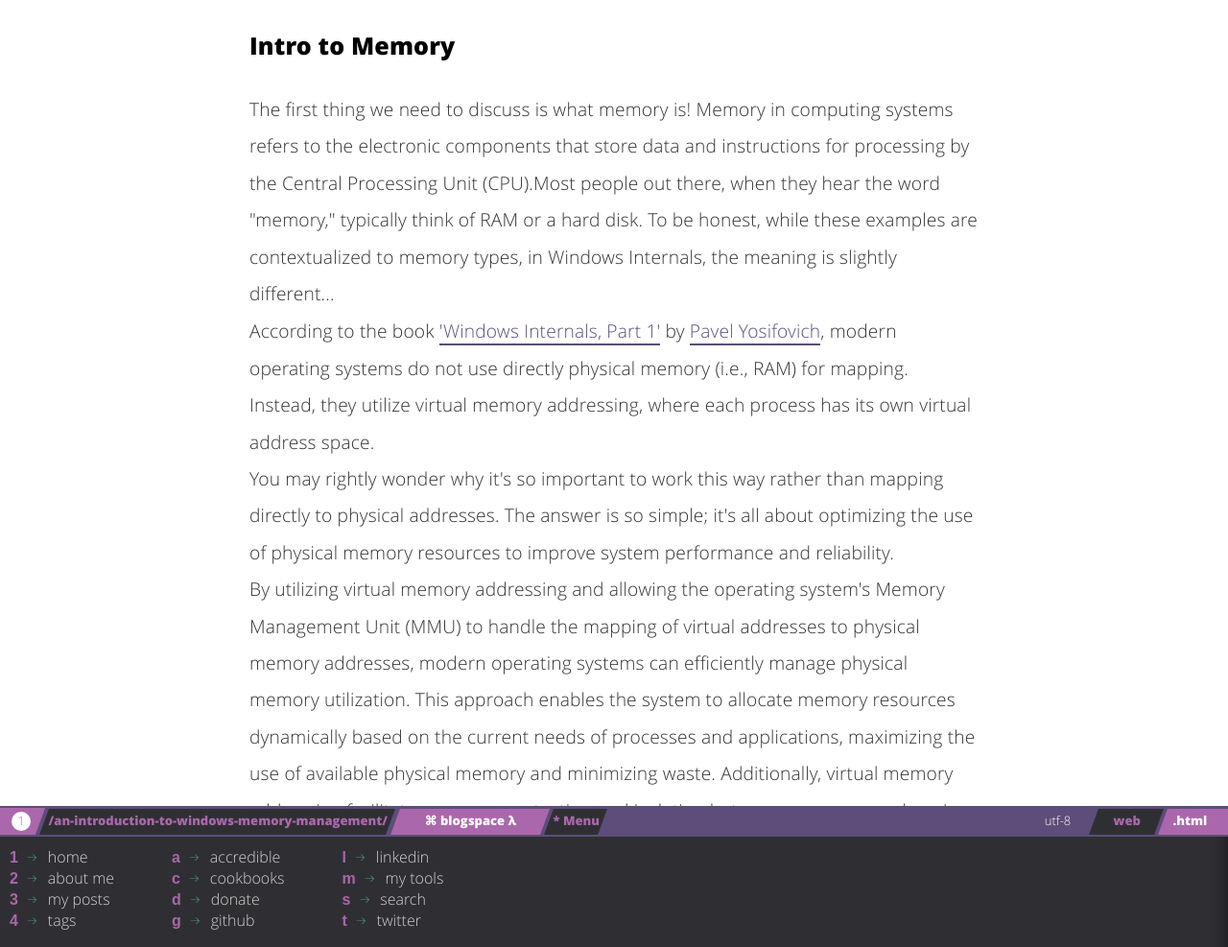
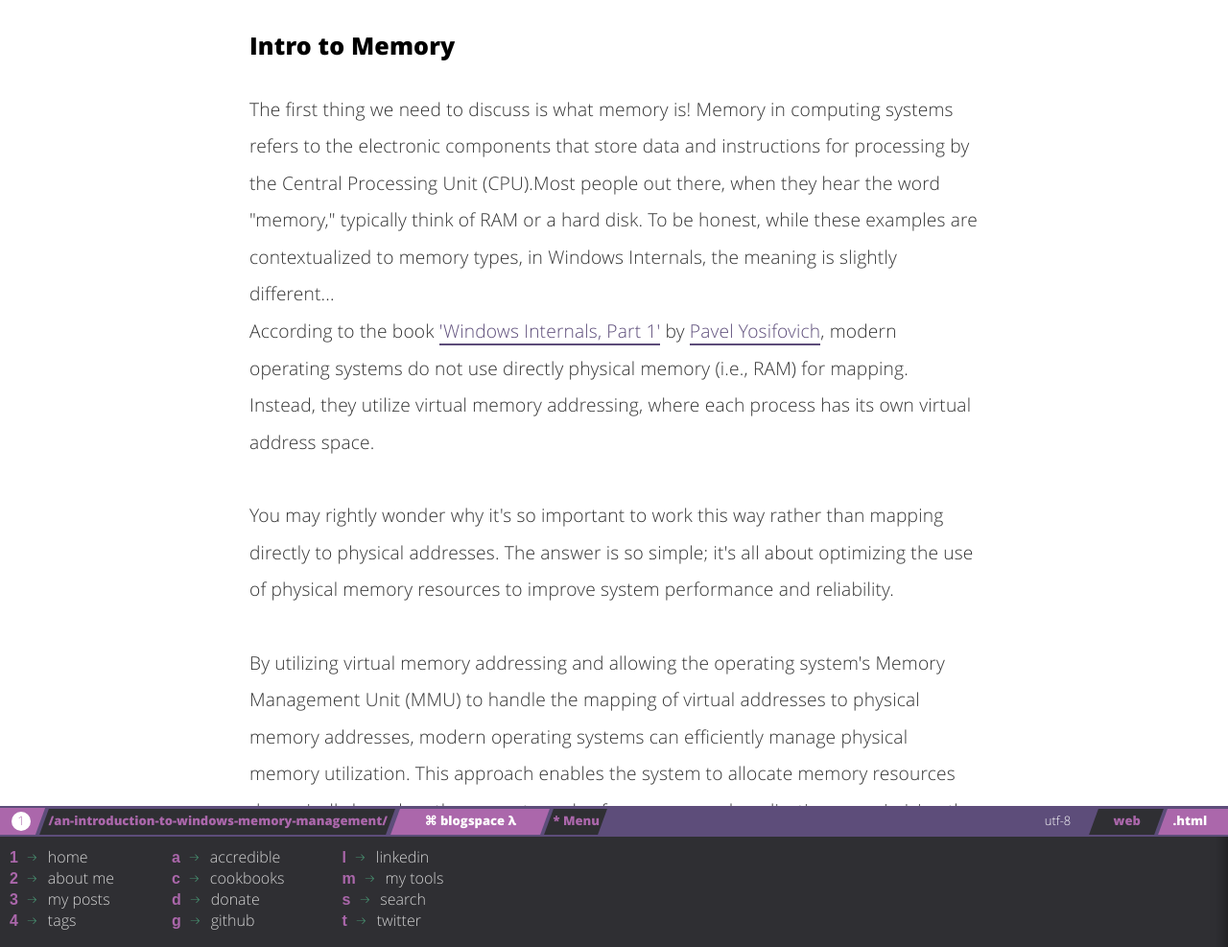
Before and after one commit to nickvourd/nickvourd.github.io, a Jekyll site: the page built from _posts/2024-04-17-an-introduction-to-windows-memory-management.md, in a window 1280 px wide. Shown: the part 797-1784 px from the top of the page at 96% size. Built offline with Jekyll 4.4.1, drawn with Linux system fonts in a browser that asks for light colours; grey boxes are pictures that could not be loaded.

Commit message:
An Introduction to Windows Memory Management (Part 2)

```diff
--- a/_posts/2024-04-17-an-introduction-to-windows-memory-management.md
+++ b/_posts/2024-04-17-an-introduction-to-windows-memory-management.md
@@ -145,9 +145,9 @@ function topFunction() {
 
 <p>The first thing we need to discuss is what memory is! Memory in computing systems refers to the electronic components that store data and instructions for processing by the Central Processing Unit (CPU).Most people out there, when they hear the word "memory," typically think of RAM or a hard disk. To be honest, while these examples are contextualized to memory types, in Windows Internals, the meaning is slightly different...<br /></p>
 
-<p>According to the book <a href="https://www.amazon.com/Windows-Internals-Part-architecture-management/dp/0735684189">'Windows Internals, Part 1'</a> by <a href="https://twitter.com/zodiacon">Pavel Yosifovich</a>, modern operating systems do not use directly physical memory (i.e., RAM) for mapping. Instead, they utilize virtual memory addressing, where each process has its own virtual address space.<br />
+<p>According to the book <a href="https://www.amazon.com/Windows-Internals-Part-architecture-management/dp/0735684189">'Windows Internals, Part 1'</a> by <a href="https://twitter.com/zodiacon">Pavel Yosifovich</a>, modern operating systems do not use directly physical memory (i.e., RAM) for mapping. Instead, they utilize virtual memory addressing, where each process has its own virtual address space.<br /><br />
 
-You may rightly wonder why it's so important to work this way rather than mapping directly to physical addresses. The answer is so simple; it's all about optimizing the use of physical memory resources to improve system performance and reliability.<br />
+You may rightly wonder why it's so important to work this way rather than mapping directly to physical addresses. The answer is so simple; it's all about optimizing the use of physical memory resources to improve system performance and reliability.<br /><br />
 
 By utilizing virtual memory addressing and allowing the operating system's Memory Management Unit (MMU) to handle the mapping of virtual addresses to physical memory addresses, modern operating systems can efficiently manage physical memory utilization. This approach enables the system to allocate memory resources dynamically based on the current needs of processes and applications, maximizing the use of available physical memory and minimizing waste. Additionally, virtual memory addressing facilitates memory protection and isolation between processes, enhancing system stability and security (We will discuss memory protections later in this article).<br /><br /></p>
 
@@ -161,7 +161,7 @@ The following picture depicts an overview of the virtual memory layout of a proc
 
 <img src="https://www.corelan.be/wp-content/uploads/2010/08/image3.png" class="post-images" alt="Exploit writing tutorial part 1 : Stack Based Overflows (Corelan)">
 
-Let’s work our way up from the bottom (Kernel Land), starting with the portion of memory from 0xFFFFFFFF to 0x7FFFFFFF, and discuss the most important parts:<br />
+Let’s work our way up from the bottom (Kernel Land), starting with the portion of memory from 0xFFFFFFFF to 0x7FFFFFFF, and discuss the most important parts:<br /><br />
 
 <h4>Kernel Land</h4>
 
@@ -181,7 +181,7 @@ Let’s work our way up from the bottom (Kernel Land), starting with the portion
 
 <h4>Stack</h4>
 
-<p>The stack is a region of memory used for storing function call and local variable data during program execution. It operates on a last-in, first-out (LIFO) basis, meaning that the last item pushed onto the stack is the first one to be popped off.<br />When a function is called, its parameters and local variables are typically allocated on the stack. As subsequent functions are called within the current function, additional stack frames are created, each containing the necessary information for the corresponding function call. When a function returns, its stack frame is removed from the stack, and control returns to the calling function.<br />The stack is managed automatically by the CPU and is typically of fixed size, although it can grow dynamically in some systems.</p>
+<p>The stack is a region of memory used for storing function call and local variable data during program execution. It operates on a last-in, first-out (LIFO) basis, meaning that the last item pushed onto the stack is the first one to be popped off.<br />When a function is called, its parameters and local variables are typically allocated on the stack. As subsequent functions are called within the current function, additional stack frames are created, each containing the necessary information for the corresponding function call. When a function returns, its stack frame is removed from the stack, and control returns to the calling function.<br />The stack is managed automatically by the CPU and is typically of fixed size, although it can grow dynamically in some systems.<br /><br /></p>
 
 <p>I know that's a lot of information, and honestly, the main part of my job as an Offensive Security Consultant is to explain difficult topics to my clients and make them easy to understand. This is a skill that I learned from <a href="https://www.linkedin.com/in/panosstam/">Mr_P</a> and <a href="https://twitter.com/S1ckB0y1337">@S1ckB0y1337</a>.<br /><br />
 
```
